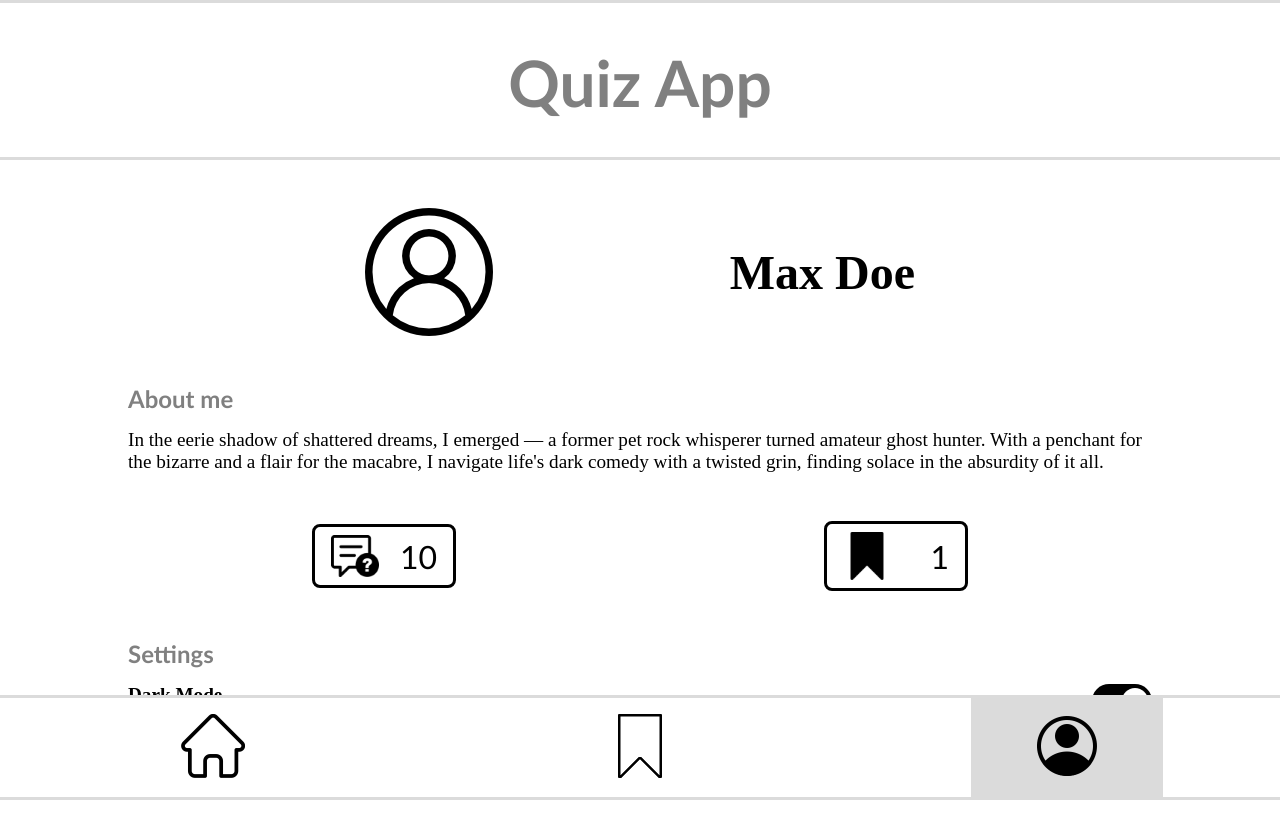
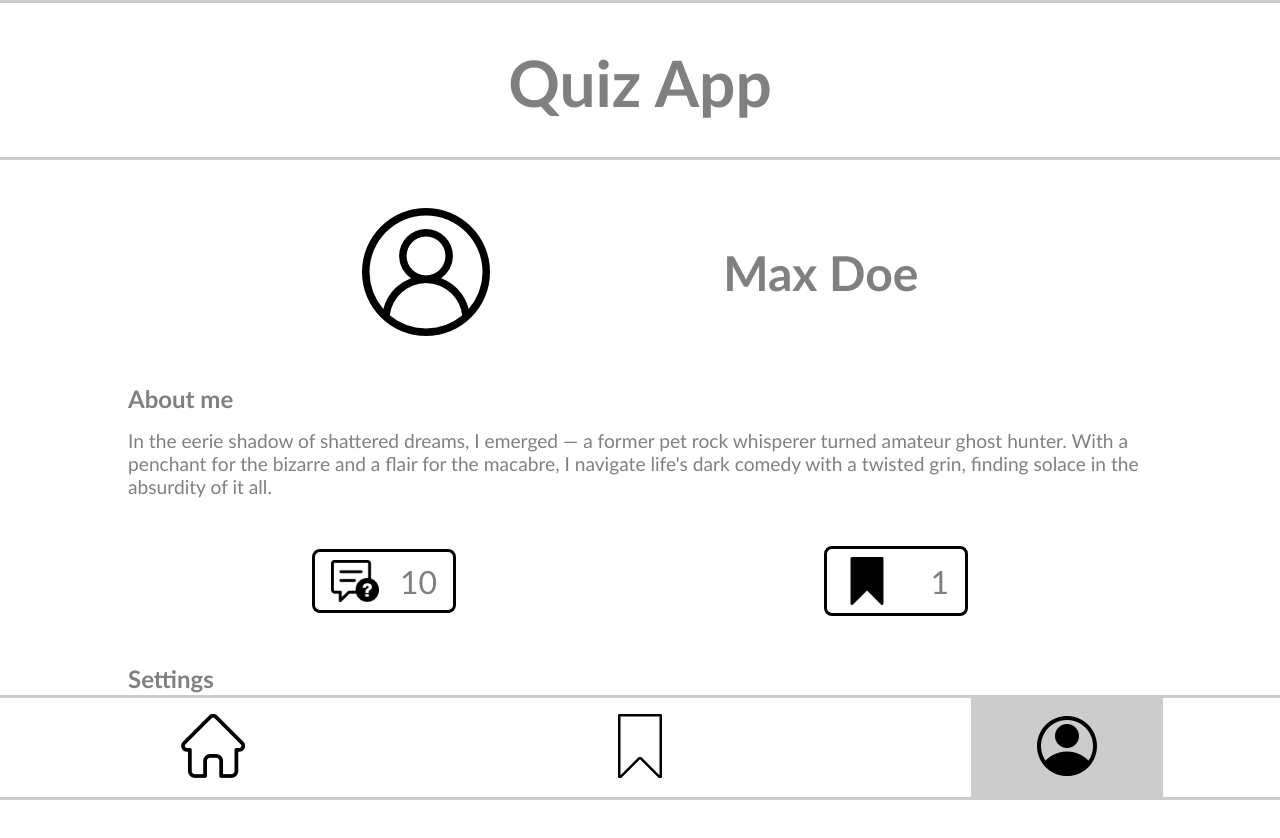
Before and after one commit to os512/spiced-project_1-, a plain HTML site: page html/profile.html in a window 1280 px wide. Drawn offline with Linux system fonts and the light colour scheme.

Commit message:
Add media query for dark mode & add colors & add variables

```diff
--- a/css/styles.css
+++ b/css/styles.css
@@ -11,8 +11,10 @@
 }
 
 :root {
-	--color-dark-300: hsl(0, 0%, 86%);
+	--color-dark-100: hsl(0, 0%, 100%);
+	--color-dark-300: hsl(0, 0%, 80%);
 	--color-dark-500: hsl(0, 0%, 50%);
+	--color-dark-600: hsl(0, 0%, 30%);
 	--color-dark-900: hsl(0, 0%, 0%);
 
 	--border-base: solid 3px var(--color-dark-300);
@@ -21,7 +23,7 @@
 }
 
 /* BODY */
-body h1,
+body, h1,
 h3 {
 	color: var(--color-dark-500);
 	font-family: var(--ff-sans);
@@ -35,7 +37,6 @@ header {
 	line-height: var(--size);
 	height: var(--size);
 	border-block: var(--border-base);
-	font-family: var(--ff-sans);
 	font-size: 2rem;
 }
 
@@ -89,7 +90,7 @@ footer {
 	position: fixed;
 	bottom: 0;
 	width: 100%;
-	background-color: #fff;
+	background-color: var(--color-dark-100);
 }
 
 nav {
@@ -99,7 +100,7 @@ nav {
 }
 
 nav button {
-	background-color: white;
+	background-color: var(--color-dark-100);
 	border-style: none;
 	padding: 1rem 4rem;
 	cursor: pointer;
@@ -225,7 +226,7 @@ footer img {
 	left: 0;
 	right: 0;
 	bottom: 0;
-	background-color: #ccc;
+	background-color: var(--color-dark-100);
 	-webkit-transition: 0.4s;
 	transition: 0.4s;
 }
@@ -237,7 +238,7 @@ footer img {
 	width: 26px;
 	left: 4px;
 	bottom: 4px;
-	background-color: white;
+	background-color: var(--color-dark-100);
 	-webkit-transition: 0.4s;
 	transition: 0.4s;
 }
@@ -256,7 +257,6 @@ input:checked + .slider:before {
 	transform: translateX(26px);
 }
 
-/* Rounded sliders */
 .slider.round {
 	border-radius: 34px;
 }
@@ -265,9 +265,22 @@ input:checked + .slider:before {
 	border-radius: 50%;
 }
 
+/**************************
+****** MEDIA QUERIES ******
+**************************/
+
 @media (prefers-color-scheme: dark) {
 	body {
-		/* background-color: var(--color-dark-900);
-		color: whitesmoke; */
+		background-color: var(--color-dark-600);
+		color: var(--color-dark-100);
+	}
+
+	h1, h2, h3 {
+		color: var(--color-dark-500);
+	}
+
+	.slider:before {
+	background-color: var(--color-dark-500);
+
 	}
 }
```
